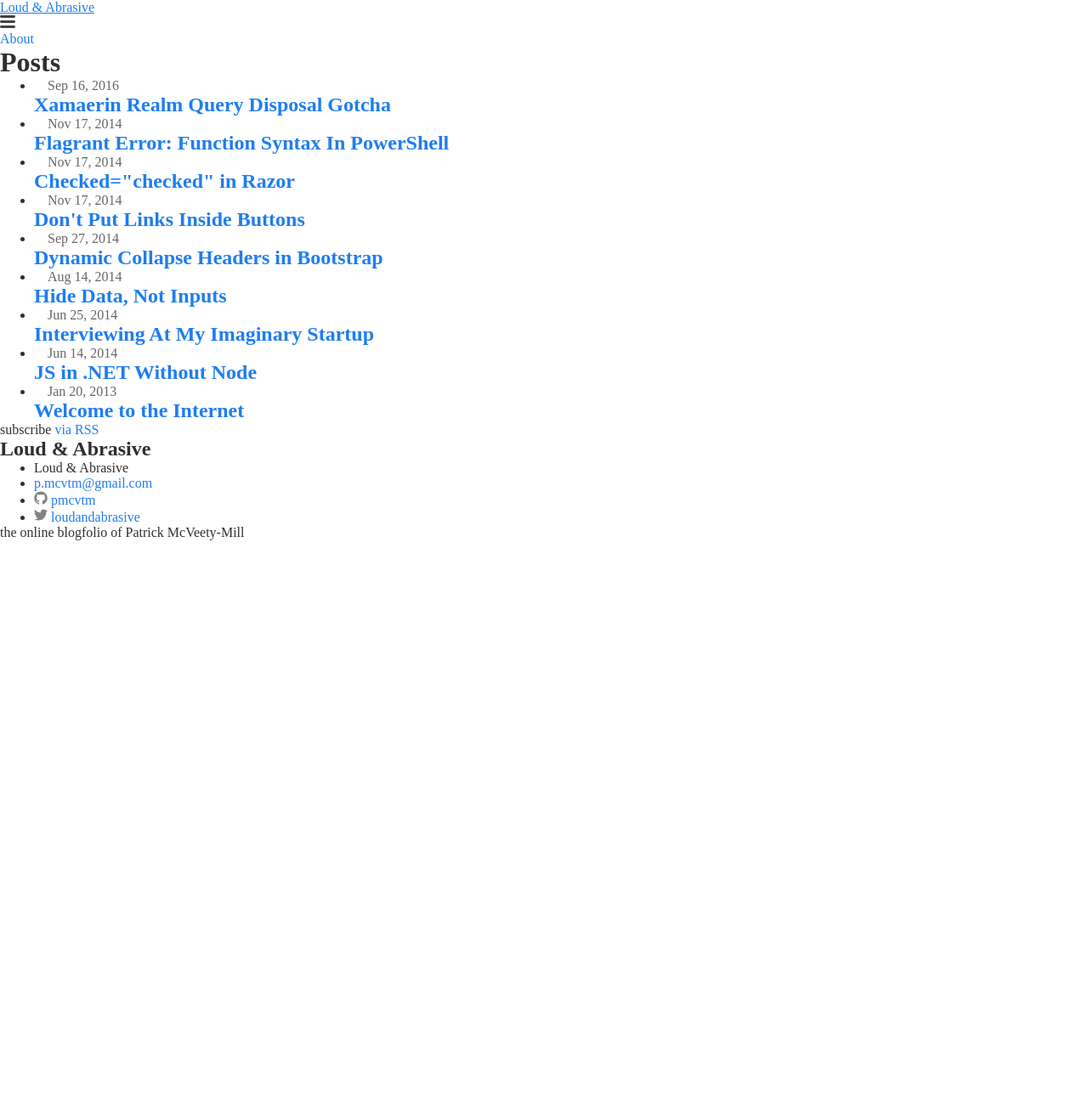
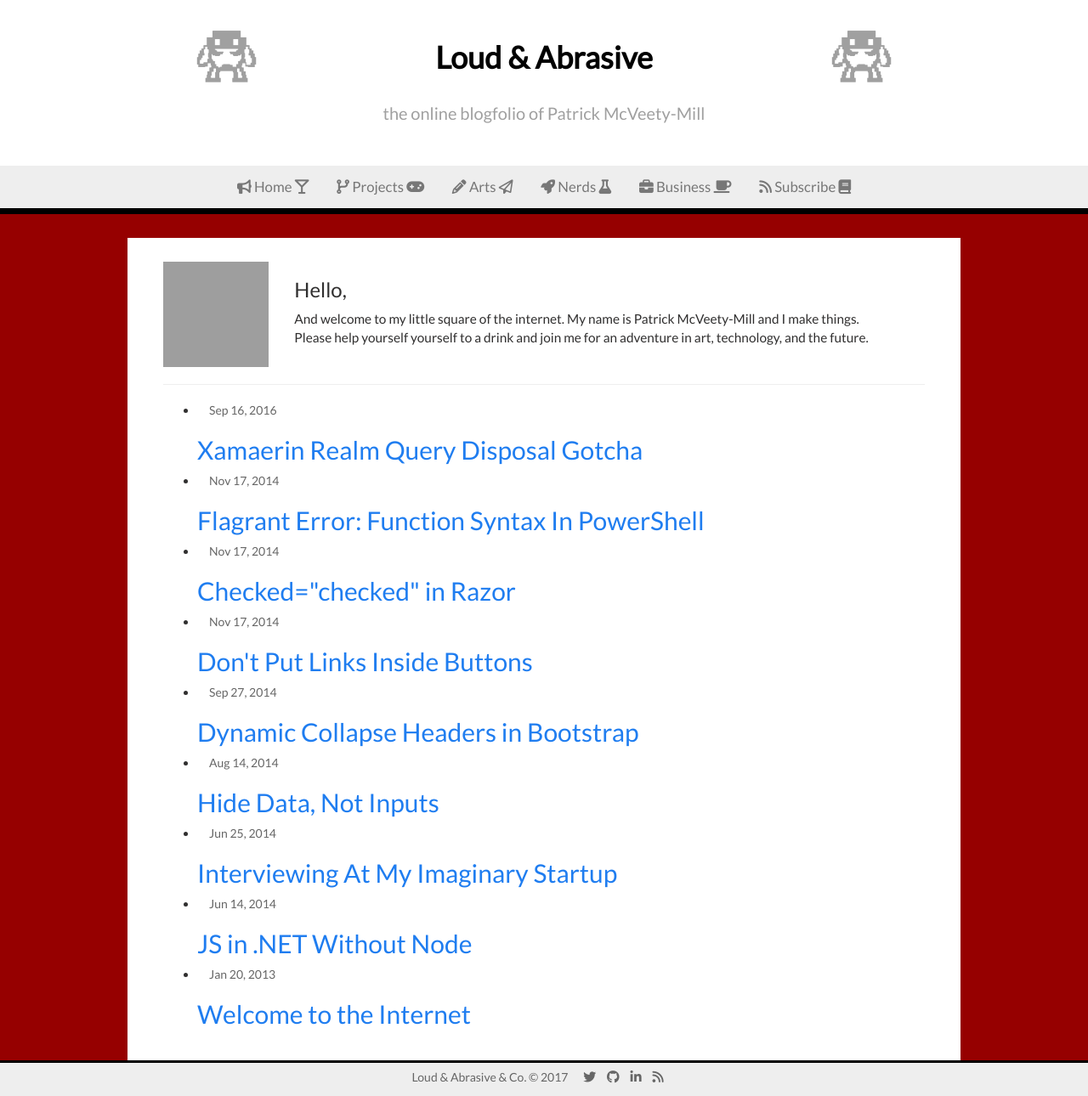
Before and after one commit to pmcvtm/pmcvtm.com, a Jekyll site: the page built from index.md, in a window 1280 px wide. Shown: the whole page at 85% size. Built offline with Jekyll 4.4.1, drawn with Linux system fonts in a browser that asks for light colours; nearby versions of some CDN libraries; before the commit the page ends 900 px from its top, so only the background shows below that; grey boxes are pictures that could not be loaded.

Commit message:
replace theme content with my styles

```diff
--- a/_includes/footer.html
+++ b/_includes/footer.html
@@ -1,46 +1,12 @@
-<footer class="site-footer">
-
-  <div class="wrapper">
-
-    <h2 class="footer-heading">{{ site.title | escape }}</h2>
-
-    <div class="footer-col-wrapper">
-      <div class="footer-col footer-col-1">
-        <ul class="contact-list">
-          <li>
-            {% if site.author %}
-              {{ site.author | escape }}
-            {% else %}
-              {{ site.title | escape }}
-            {% endif %}
-            </li>
-            {% if site.email %}
-            <li><a href="mailto:{{ site.email }}">{{ site.email }}</a></li>
-            {% endif %}
-        </ul>
-      </div>
-
-      <div class="footer-col footer-col-2">
-        <ul class="social-media-list">
-          {% if site.github_username %}
-          <li>
-            {% include icon-github.html username=site.github_username %}
-          </li>
-          {% endif %}
-
-          {% if site.twitter_username %}
-          <li>
-            {% include icon-twitter.html username=site.twitter_username %}
-          </li>
-          {% endif %}
-        </ul>
-      </div>
-
-      <div class="footer-col footer-col-3">
-        <p>{{ site.description | escape }}</p>
-      </div>
-    </div>
-
-  </div>
-
+<footer class="site-foot clearfix">
+  <section>
+    <a href="{{ "/" | relative_url}}">Loud &amp; Abrasive &amp; Co.</a>
+    &copy; {{ site.time | date: "%Y" }}
+    <span class="icons">
+      <a href="http://twitter.com/loudandatwork" class="arts-link"><i class="fa fa-twitter"></i></a>
+      <a href="https://github.com/pmcvtm" class="projects-link"><i class="fa fa-github"></i></a>
+      <a href="https://linkedin.com/in/pmcvtm" class="business-link"><i class="fa fa-linkedin"></i></a>
+      <a href="{{ "/feed.xml" | relative_url}}" class="subscribe-link"><i class="fa fa-rss"></i></a>
+    </span>
+  </section>
 </footer>
--- a/_includes/head.html
+++ b/_includes/head.html
@@ -6,7 +6,10 @@
   <title>{% if page.title %}{{ page.title | escape }}{% else %}{{ site.title | escape }}{% endif %}</title>
   <meta name="description" content="{{ page.excerpt | default: site.description | strip_html | normalize_whitespace | truncate: 160 | escape }}">
 
+  <link rel="stylesheet" href="https://maxcdn.bootstrapcdn.com/bootstrap/3.3.7/css/bootstrap.min.css" integrity="sha384-BVYiiSIFeK1dGmJRAkycuHAHRg32OmUcww7on3RYdg4Va+PmSTsz/K68vbdEjh4u" crossorigin="anonymous">
   <link rel="stylesheet" href="{{ "/assets/steak-styles.css" | relative_url }}">
+  <link href="https://fonts.googleapis.com/css?family=Lato|Open+Sans" rel="stylesheet">
+  <script src="https://use.fontawesome.com/f7bef3637b.js"></script>
   <link rel="canonical" href="{{ page.url | replace:'index.html','' | absolute_url }}">
   <link rel="alternate" type="application/rss+xml" title="{{ site.title | escape }}" href="{{ "/feed.xml" | relative_url }}">
 
--- a/_includes/header.html
+++ b/_includes/header.html
@@ -1,27 +1,19 @@
-<header class="site-header" role="banner">
-
-  <div class="wrapper">
-
-    <a class="site-title" href="{{ "/" | relative_url}}">{{ site.title | escape }}</a>
-
-    <nav class="site-nav">
-      <span class="menu-icon">
-        <svg viewBox="0 0 18 15" width="18px" height="15px">
-          <path fill="#424242" d="M18,1.484c0,0.82-0.665,1.484-1.484,1.484H1.484C0.665,2.969,0,2.304,0,1.484l0,0C0,0.665,0.665,0,1.484,0 h15.031C17.335,0,18,0.665,18,1.484L18,1.484z"/>
-          <path fill="#424242" d="M18,7.516C18,8.335,17.335,9,16.516,9H1.484C0.665,9,0,8.335,0,7.516l0,0c0-0.82,0.665-1.484,1.484-1.484 h15.031C17.335,6.031,18,6.696,18,7.516L18,7.516z"/>
-          <path fill="#424242" d="M18,13.516C18,14.335,17.335,15,16.516,15H1.484C0.665,15,0,14.335,0,13.516l0,0 c0-0.82,0.665-1.484,1.484-1.484h15.031C17.335,12.031,18,12.696,18,13.516L18,13.516z"/>
-        </svg>
-      </span>
-
-      <div class="trigger">
-        {% for my_page in site.pages %}
-          {% if my_page.title %}
-          <a class="page-link" href="{{ my_page.url | relative_url }}">{{ my_page.title | escape }}</a>
-          {% endif %}
-        {% endfor %}
-      </div>
-    </nav>
-
+<header class="site-head">
+  <div class="clearfix">
+    <div class="col-sm-1 col-sm-offset-2 hidden-xs">
+      <img class="img-responsive" src="{{ "/assets/loudandalogo.png" | relative_url }}">
+    </div>
+    <div class="blog-title col-sm-4 col-sm-offset-1">
+      <a class="site-title" href="{{ "/" | relative_url}}">
+        <h1>{{ site.title | escape }}</h1>
+      </a>
+      <small class="blog-description">{{ site.description | escape }}</small>
+    </div>
+    <div class="col-sm-1 col-sm-offset-1 hidden-xs">
+      <img class="img-responsive" src="{{ "/assets/loudandalogo.png" | relative_url }}">
+    </div>
   </div>
 
+  {% include navigation.html %}
+
 </header>
--- /dev/null
+++ b/_includes/navigation.html
@@ -0,0 +1,52 @@
+<div class="nav-container">
+  <nav class="nav navbar-default navbar-centered">
+    <button type="button" class="navbar-toggle pull-right" data-toggle="collapse" data-target="#navbar-collapse">
+      <span>Navigation</span>
+    </button>
+    <div class="collapse navbar-collapse" id="navbar-collapse">
+      <ul class="nav navbar-nav">
+        <li>
+          <a class="nav-link main-link" href="{{ "/" | relative_url}}">
+            <i class="fa fa-bullhorn"></i>
+            Home
+            <i class="fa fa-glass"></i>
+          </a>
+        </li>
+        <li>
+          <a class="nav-link projects-link" href="{{ "/projects" | relative_url}}">
+            <i class="fa fa-code-fork"></i>
+            Projects
+            <i class="fa fa-gamepad"></i>
+          </a>
+        </li>
+        <li>
+          <a class="nav-link arts-link" href="{{ "/arts" | relative_url}}">
+            <i class="fa fa-pencil"></i>
+            Arts
+            <i class="fa fa-paper-plane-o"></i>
+          </a>
+        </li>
+        <li>
+          <a class="nav-link nerds-link" href="{{ "/nerds" | relative_url}}">
+            <i class="fa fa-rocket"></i>
+            Nerds
+            <i class="fa fa-flask"></i>
+          </a>
+        </li>
+        <li><a class="nav-link business-link" href="{{ "/business" | relative_url}}">
+          <i class="fa fa-briefcase"></i>
+            Business
+            <i class="fa fa-coffee"></i>
+          </a>
+        </li>
+        <li>
+            <a class="nav-link subscribe-link" href="{{ "/feed.xml" | relative_url}}" target="_blank">
+            <i class="fa fa-rss"></i>
+            Subscribe
+            <i class="fa fa-book"></i>
+            </a>
+        </li>
+      </ul>
+    </div>
+  </nav>
+</div>
--- a/_layouts/default.html
+++ b/_layouts/default.html
@@ -7,14 +7,17 @@
 
     {% include header.html %}
 
-    <main class="page-content" aria-label="Content">
-      <div class="wrapper">
+    <div class="site-content-container clearfix">
+      <main class="site-content">
         {{ content }}
-      </div>
-    </main>
+      </main>
+    </div>
 
     {% include footer.html %}
 
   </body>
 
+  <script type="text/javascript" src="https://code.jquery.com/jquery-1.12.0.min.js"></script>
+  <script src="https://maxcdn.bootstrapcdn.com/bootstrap/3.3.7/js/bootstrap.min.js" integrity="sha384-Tc5IQib027qvyjSMfHjOMaLkfuWVxZxUPnCJA7l2mCWNIpG9mGCD8wGNIcPD7Txa" crossorigin="anonymous"></script>
+  <script type="text/javascript" src="{{ "/assets/site.js" | relative_url }}"></script>
 </html>
--- a/_layouts/home.html
+++ b/_layouts/home.html
@@ -2,10 +2,21 @@
 layout: default
 ---
 
-<div class="home">
-
-  <h1 class="page-heading">Posts</h1>
-
+<div class="row">
+  <div class="col-sm-10 col-sm-push-2">
+    <h3>Hello,</h3>
+    <p>
+      And welcome to my little square of the internet. My name is Patrick McVeety-Mill and I make things. <br/>
+      Please help yourself yourself to a drink and join me for an adventure in art, technology, and the future.
+    </p>
+  </div>
+  <div class="col-sm-2 col-sm-pull-10">
+    <img class="img-responsive" src="https://www.gravatar.com/avatar/3c8c882e989d6a1fb5893a0e0297aafd?s=300" alt="An illustrated portrait of site's author" />
+  </div>
+</div>
+<hr />
+<div class="row">
+  <div class="col-sm-12">
     {{ content }}
 
     <ul class="post-list">
@@ -19,7 +30,5 @@ layout: default
         </li>
       {% endfor %}
     </ul>
-
-  <p class="rss-subscribe">subscribe <a href="{{ "/feed.xml" | relative_url }}">via RSS</a></p>
-
   </div>
+</div>
--- /dev/null
+++ b/assets/site.js
@@ -0,0 +1,21 @@
+(function ($) {
+
+    $(document).ready(function(){
+    	initializeHoverBackgroundColorChange('.main-link', 'main', 'blog list and whatnot');
+    	initializeHoverBackgroundColorChange('.projects-link', 'projects', 'code, games, ideas');
+    	initializeHoverBackgroundColorChange('.arts-link', 'arts', 'pictures, words, sounds');
+    	initializeHoverBackgroundColorChange('.nerds-link', 'nerds');
+    	initializeHoverBackgroundColorChange('.business-link', 'business', 'about me, digital resume, market synergy');
+      initializeHoverBackgroundColorChange('.subscribe-link', 'subscribe');
+    });
+
+    function initializeHoverBackgroundColorChange(selector, keyword, description) {
+      var colorClass = keyword+'Color';
+      var backgroundClass = keyword+'Background';
+      var defaultDescription = 'the online blogfolio of Patrick McVeety-Mill';
+      $(selector).hover(
+        function(e){ $('.site-head').addClass(backgroundClass); },
+        function(e){ $('.site-head').removeClass(backgroundClass); }
+      );
+    }
+}(jQuery));
```
Also changed, not shown: _layouts/post.html (+15 -8 lines), assets/loudandalogo.png (added). Lines whose indentation alone changed are shown as unchanged.
